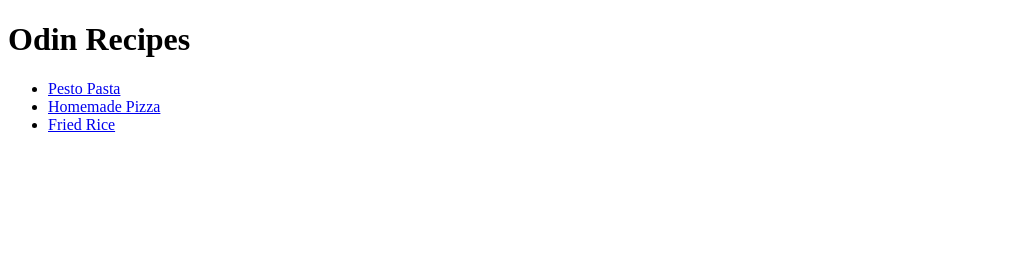
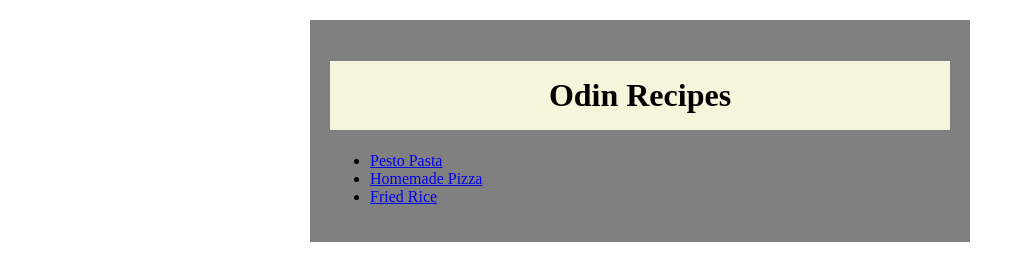
Before and after one commit to extrafriedonion/odin-recipes, a plain HTML site: page index.html in a window 1280 px wide. Shown: the whole page, without its empty margins (0-1024 px from the left). Drawn offline with Linux system fonts and the light colour scheme.

Commit message:
Adding CSS To Existing Odin Recipe HTML
Adding style to landing page and fried rice recipe, stuck at adding hover fucntion in css for home button at fried rice recipe.

```diff
--- a/index.html
+++ b/index.html
@@ -4,13 +4,16 @@
     <meta charset="UTF-8">
     <meta name="viewport" content="width=device-width, initial-scale=1.0">
     <title>Odin Recipes</title>
+    <link rel="stylesheet" href="style.css">
 </head>
 <body>
-    <h1>Odin Recipes</h1>
-    <ul>
-        <li><a href="recipes/pesto-pasta.html">Pesto Pasta</a></li>
-        <li><a href="recipes/homemade-pizza.html">Homemade Pizza</a></li>
-        <li><a href="recipes/fried-rice.html">Fried Rice</a></li>
-    </ul>
+    <div class="card">
+        <h1 class="title">Odin Recipes</h1>
+        <ul class="directory">
+            <li><a href="recipes/pesto-pasta.html">Pesto Pasta</a></li>
+            <li><a href="recipes/homemade-pizza.html">Homemade Pizza</a></li>
+            <li><a href="recipes/fried-rice.html">Fried Rice</a></li>
+        </ul>
+    </div>
 </body>
 </html>
--- /dev/null
+++ b/style.css
@@ -0,0 +1,31 @@
+body {
+    width: 700px;
+    margin: auto;
+    box-sizing: border-box;
+}
+.card {
+    padding: 20px;
+    margin: 20px;
+    background-color: grey;
+}
+.title {
+    background-color: beige;
+    font-weight: bold;
+    text-align: center;
+    padding: 16px;
+}
+.directory {
+    font-weight:lighter;
+}
+.homeButton {
+    padding: 16px;
+    border: 30px;
+    border-color: darkgrey;
+    background-color: grey;
+    margin-top: 30px;
+    display: inline-block;
+}
+homeButton:hover {
+    background-color: darkgrey;
+    border-color: black;
+}
```
Also changed, not shown: recipes/fried-rice.html (+2 -1 lines).
